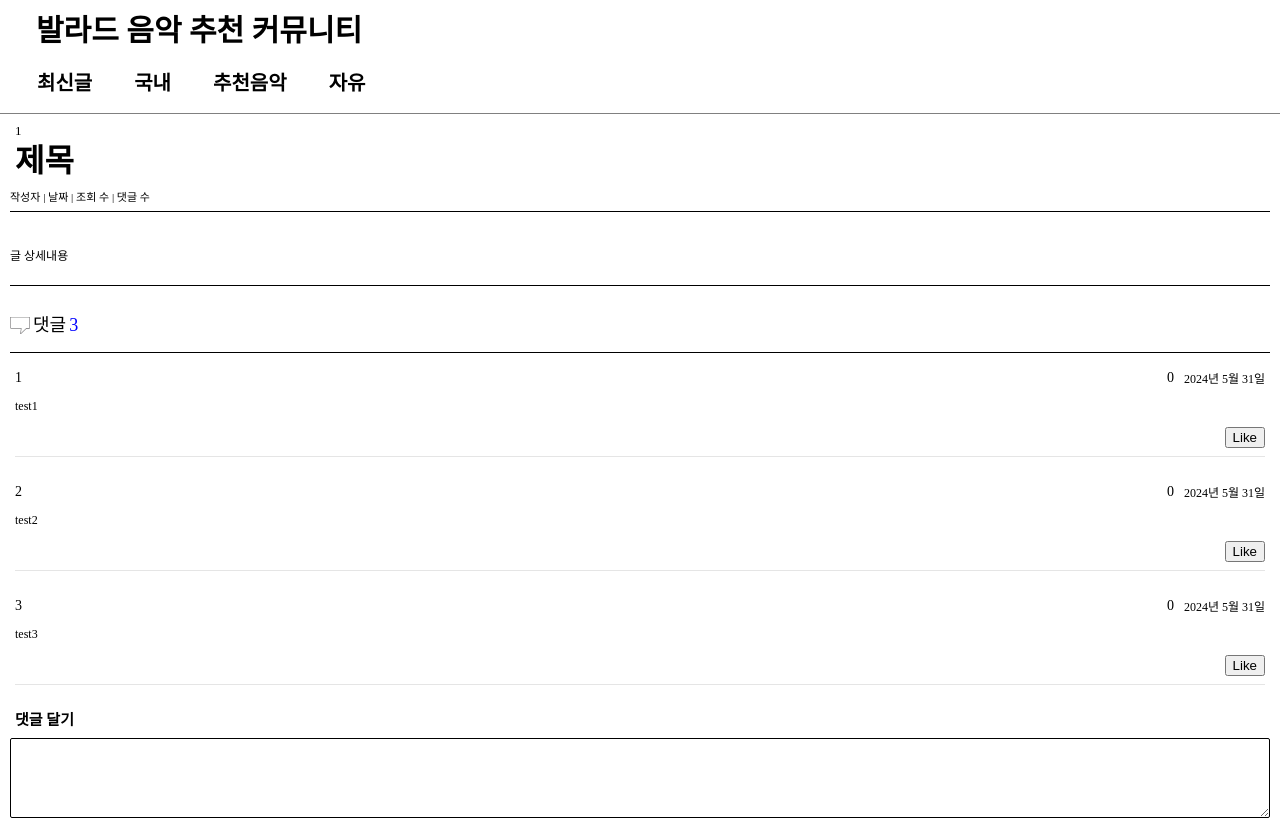
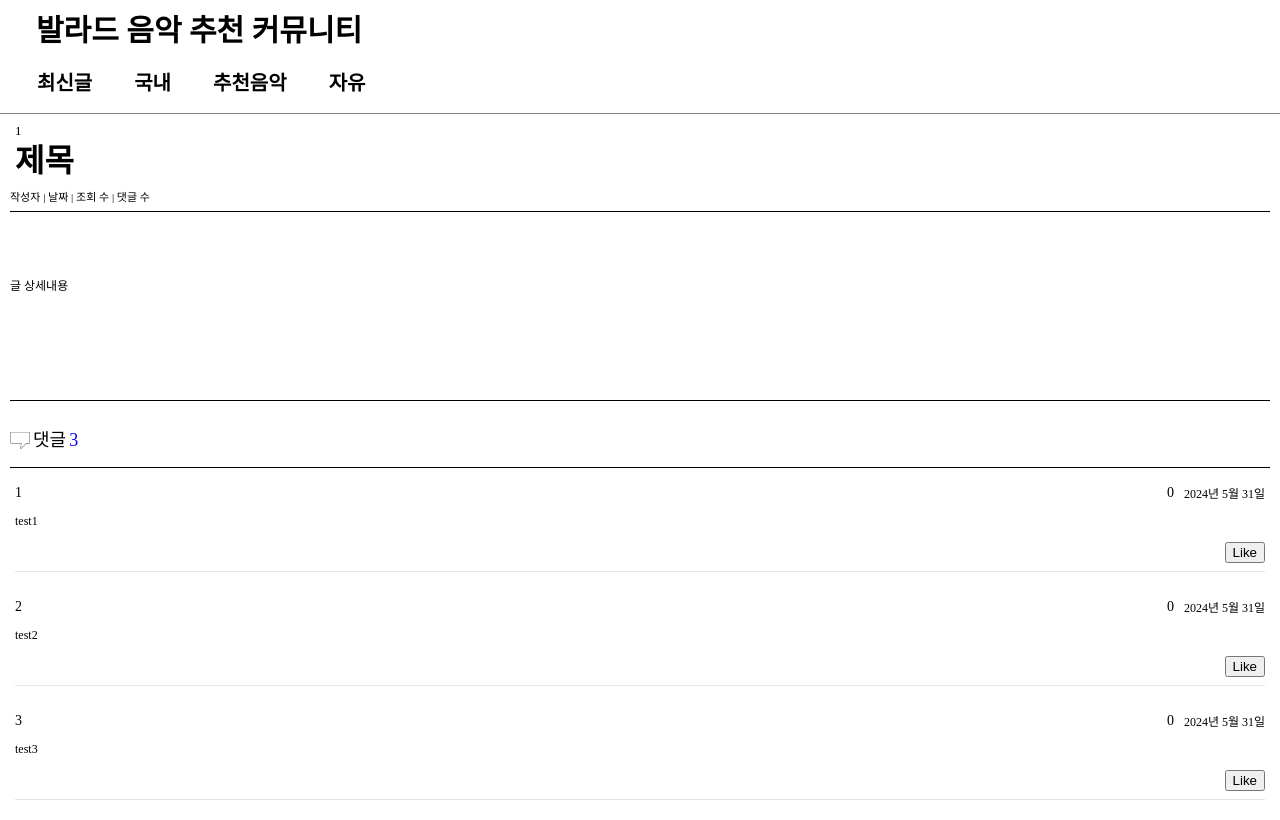
Before and after one commit to B03-group/Ballad-Community, a React (Vite) app: page /board/1/1 in a window 1280 px wide. Shown: the top 820 px of the page. Built offline with nearby package versions, Linux system fonts and the light colour scheme.

Commit message:
style: Detail Content padding 변경

```diff
--- a/src/components/Detail/PostDetail.jsx
+++ b/src/components/Detail/PostDetail.jsx
@@ -50,7 +50,7 @@ const ViewNum = styled.span``;
 const CommentNum = styled.span``;
 
 const Content = styled.div`
-  padding: 30px 0 15px;
+  padding: 60px 0 100px;
 `;
 
 const Article = styled.article`
```
